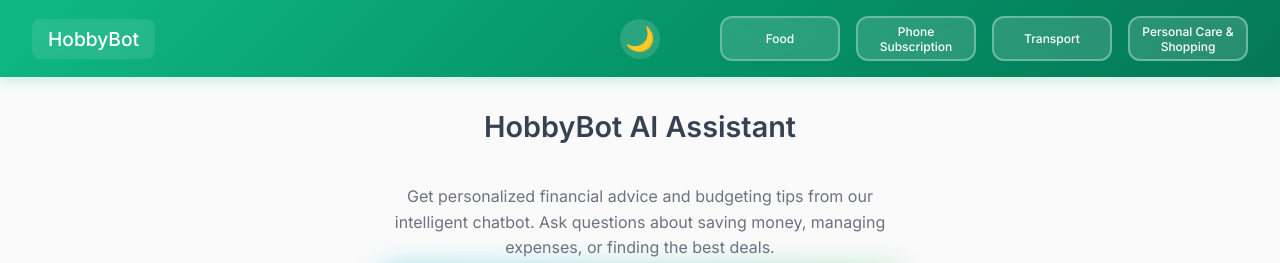
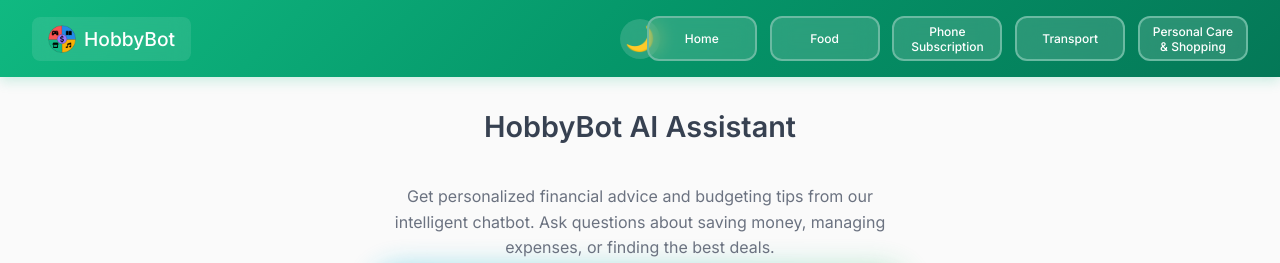
Before and after one commit to LiTianXinEden/SmartSave_HobbyBot, a plain HTML site: page index.html in a window 1280 px wide. Shown: the top 263 px of the page. Drawn offline with Linux system fonts and the light colour scheme.

Commit message:
icons and buttons

```diff
--- a/index.html
+++ b/index.html
@@ -43,6 +43,9 @@
     }
 
     .logo {
+      display: flex;
+      align-items: center;
+      gap: 0.5rem;
       color: white;
       font-size: 1.2rem;
       font-weight: 500;
@@ -50,6 +53,11 @@
       background: rgba(255, 255, 255, 0.1);
       border-radius: 8px;
       backdrop-filter: blur(10px);
+    }
+
+    .logo-icon {
+      width: 28px;
+      height: 28px;
     }
 
     .nav-center {
@@ -88,12 +96,12 @@
 
     .card-bar {
       display: flex;
-      gap: 1rem;
+      gap: 0.8rem;
       align-items: center;
     }
 
     .nav-card {
-      width: 120px;
+      width: 110px;
       height: 45px;
       background: rgba(255, 255, 255, 0.15);
       border-radius: 12px;
@@ -286,6 +294,11 @@
         padding: 0.4rem 0.8rem;
       }
 
+      .logo-icon {
+        width: 24px;
+        height: 24px;
+      }
+
       .nav-card {
         width: 70px;
         height: 35px;
@@ -318,6 +331,10 @@
       border-color: #6abaa2;
     }
 
+    .nav-card:nth-child(5) {
+      border-color: #6abaa2;
+    }
+
     .nav-card:nth-child(1):hover {
       background: #1a7b74;
       border-color: #1bb3a8af;
@@ -337,17 +354,28 @@
       background: #1a7b74;
       border-color: #1bb3a8af;
     }
+
+    .nav-card:nth-child(5):hover {
+      background: #1a7b74;
+      border-color: #1bb3a8af;
+    }
   </style>
 </head>
 
 <body>
   <!-- Navbar -->
   <nav class="navbar">
-    <div class="logo">HobbyBot</div>
+    <div class="logo">
+      <img src="logooo.png" alt="Logo" class="logo-icon">
+      HobbyBot
+    </div>
     <div class="nav-center">
       <div class="moon-icon" onclick="toggleDarkMode()"></div>
     </div>
     <div class="card-bar">
+      <a href="https://julianwyh.github.io/SmartSave/" target="_blank" class="nav-card">
+        <span class="nav-card-span">Home</span>
+      </a>
       <a href="https://cheap-food-three.vercel.app/" target="_blank" class="nav-card">
         <span class="nav-card-span">Food</span>
       </a>
```
Also changed, not shown: logooo.png (added).
